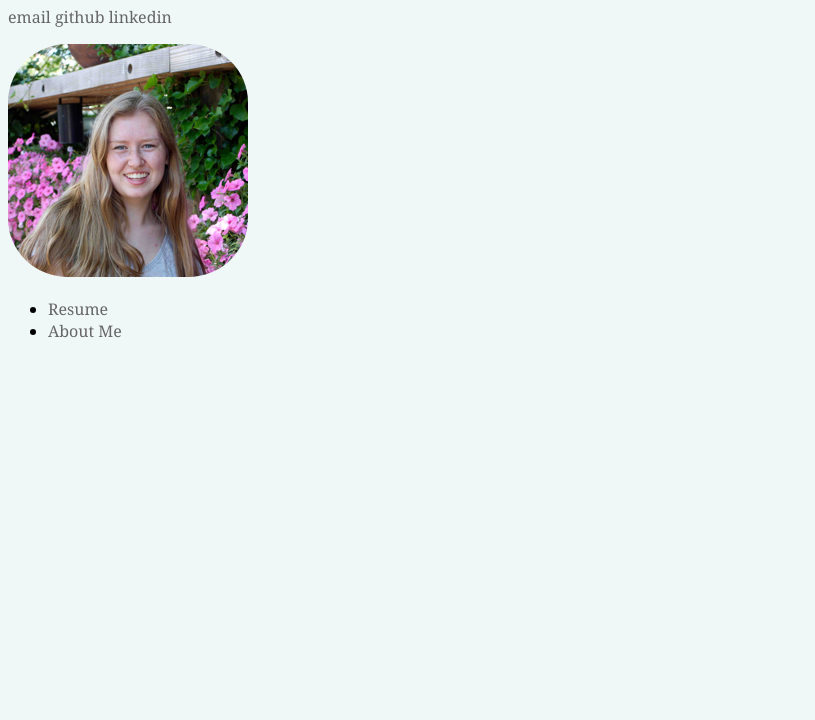
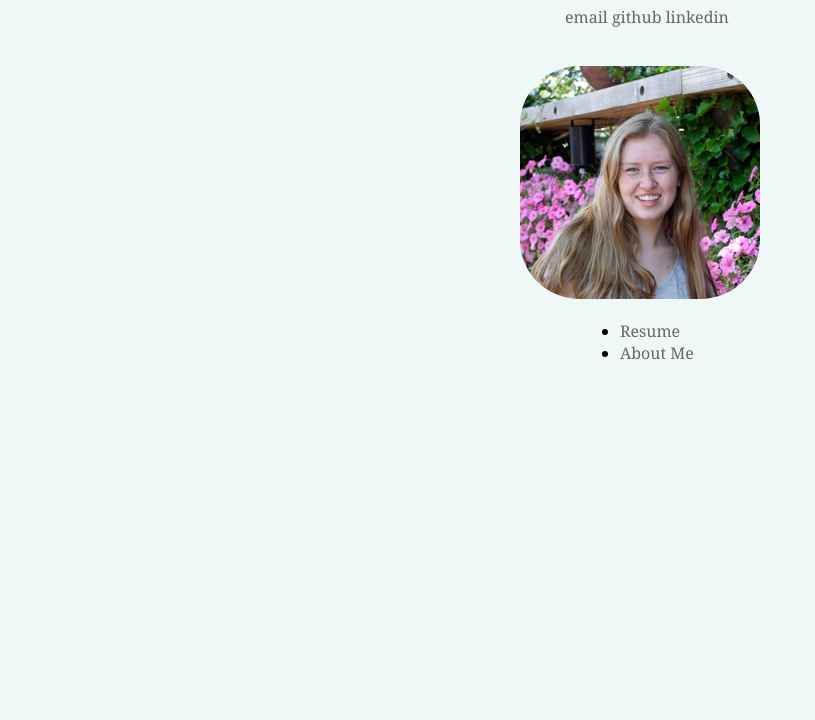
Before and after one commit to lexi-walker/lexi-walker.github.io, a plain HTML site: page index.html in a window 1280 px wide. Shown: the part 80-800 px from the top of the page, without its empty margins (0-815 px from the left). Drawn offline with Linux system fonts and the light colour scheme.

Commit message:
Centered content on index.html using css

```diff
--- a/css/style.css
+++ b/css/style.css
@@ -1,17 +1,30 @@
 body {
     background-color: #EFF8F7;
     font-family: Georgia;
+    display: table-cell;
+    vertical-align: middle;
 }
+
+html {
+    display: table;
+    margin: auto;
+}
+
 
 H1 {
     font-family: Georgia;
 }
 
-a:link{
+#links {
+    padding-left: 45px;
+}
+
+
+a:link {
     text-decoration: none;
 }
 
-a:hover{
+a:hover {
     color: #CA9CCB;
 }
 
@@ -19,6 +32,10 @@ img {
     border-radius: 25%;
 }
 
+ul {
+    padding-left: 100px;
+}
+
 a {
     color: #666666;
 }
--- a/index.html
+++ b/index.html
@@ -8,13 +8,12 @@
 </head>
 <body>
 	<H1>Alexis Walker</H1>
-    <div class="links">
-    <p>
+    <p id="links">
         <a href="mailto:alexis.walker@tufts.edu">email</a>
         <a href="https://github.com/lexi-walker">github</a>
         <a href="https://www.linkedin.com/in/-alexis-walker/">linkedin</a>
     </p>
-    </div>
+    <br />
 	<img src="profile.png" alt="Profile Image">
 	<br />
     <ul>
```
